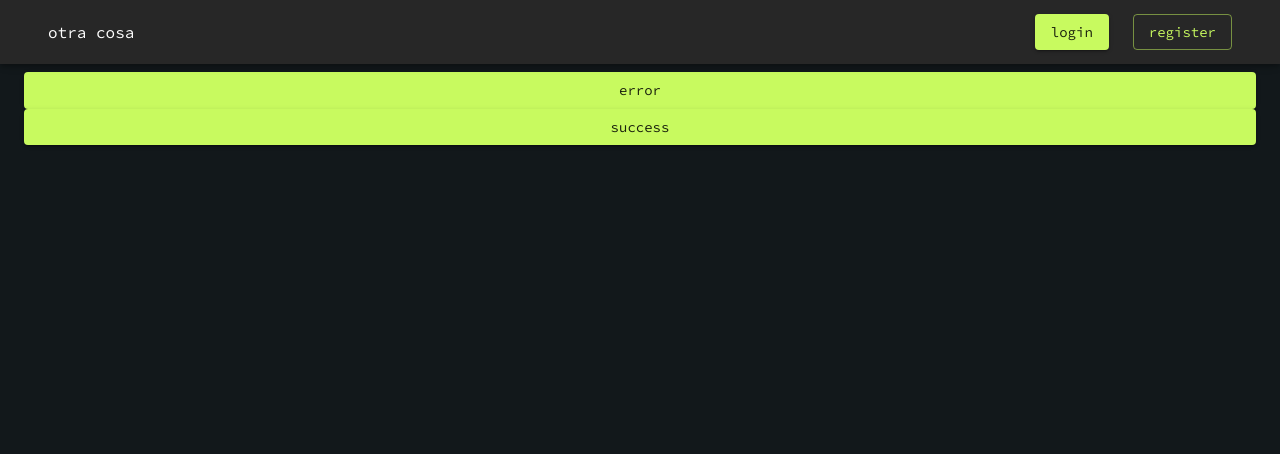
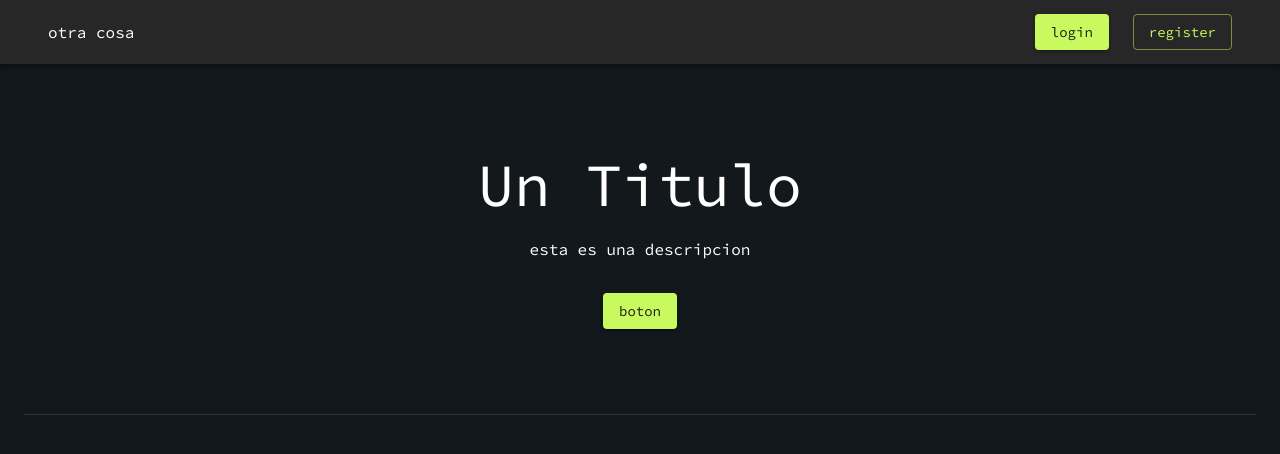
Before and after one commit to AleMot94/Rick-And-Morty, a React (Vite) app: page / in a window 1280 px wide. Shown: the top 454 px of the page. Built offline with nearby package versions, Linux system fonts and the light colour scheme.

Commit message:
headercomponent incorporado en homepage

```diff
--- a/src/common/NavBar.tsx
+++ b/src/common/NavBar.tsx
@@ -7,13 +7,17 @@ import Grid from '@mui/material/Grid';
 import Stack from '@mui/material/Stack';
 import Typography from '@mui/material/Typography';
 import Button from '@mui/material/Button';
+import { useNavigate } from 'react-router-dom';
 
 
 export const NavBar: React.FC<{}> = () => {
+
+    const navigate = useNavigate();
+
     return(
         <Box>
 
-            <AppBar >
+            <AppBar position='sticky'>
                 <Toolbar>
                     <Container maxWidth="xl">
                         <Grid
@@ -26,7 +30,7 @@ export const NavBar: React.FC<{}> = () => {
                                 </Grid>
                                 <Grid item>
                                     <Stack direction={"row"} spacing={3}>
-                                        <Button variant='contained'>login</Button>
+                                        <Button variant='contained' onClick={() => navigate("login")}>login</Button>
                                         <Button variant='outlined'>register</Button>
                                     </Stack>
 
--- /dev/null
+++ b/src/components/Header/index.tsx
@@ -0,0 +1,43 @@
+import React from "react"
+import Box from '@mui/material/Box'
+import Grid from '@mui/material/Grid'
+import Typography from '@mui/material/Typography'
+import Divider from '@mui/material/Divider'
+
+type HeaderProps = {
+    title: string,
+    description: string,
+    element?: React.ReactNode | null,
+}
+
+export const HeaderComponent: React.FC<HeaderProps> = ({title, description, element}) => {
+    return(
+        <div>
+            <Box sx={{ width: "100%", height: "350px"}}>
+                <Grid
+                    container
+                    direction="row"
+                    justifyContent="center"
+                    alignItems="center"
+                    sx={{height: "100%"}}>
+                        <Grid
+                            item xs={5}
+                            container
+                            direction="column"
+                            justifyContent="center"
+                            alignItems="center"
+                            sx={{height: "100%"}}>
+                                <Grid item>
+                                    <Typography variant="h2">{title}</Typography>
+                                </Grid>
+                                <Grid item sx={{mt:2}}>
+                                    <Typography>{description}</Typography>
+                                </Grid>
+                                {element !== undefined && (<Grid item sx={{mt:4}}>{element}</Grid>)}
+                        </Grid>
+                </Grid>
+            </Box>
+            <Divider />
+        </div>
+    )
+}
--- a/src/components/index.tsx
+++ b/src/components/index.tsx
@@ -1 +1,2 @@
 export { Notification } from "./Notification"
+export { HeaderComponent } from "./Header"
--- a/src/pages/home/index.tsx
+++ b/src/pages/home/index.tsx
@@ -1,25 +1,16 @@
 import React from "react";
 import Container from '@mui/material/Container';
 import Button from '@mui/material/Button';
-import { useNotification } from "../../context/notification.context";
+import { HeaderComponent } from "../../components";
 
 export const HomePage: React.FC<{}> = () => {
 
-    const { getError, getSuccess } = useNotification();
-
-    const handleClickError = () => {
-        getError("algun error salio")
-    }
-
-    const handleClickSuccess = () => {
-        getSuccess("algo salio exitasamente")
-    }
-
-
     return (
-        <Container sx={{ mt: 9}} maxWidth="xl">
-            <Button onClick={handleClickError} variant='contained' fullWidth>error</Button>
-            <Button onClick={handleClickSuccess} variant='contained' fullWidth>success</Button>
+        <Container maxWidth="xl">
+          <HeaderComponent
+            title="Un Titulo"
+            description="esta es una descripcion"
+            element={<Button variant="contained">boton</Button>}/>
         </Container>
     )
 }
```
Also changed, not shown: src/common/RouterLayout.tsx (line endings or trailing spaces).
